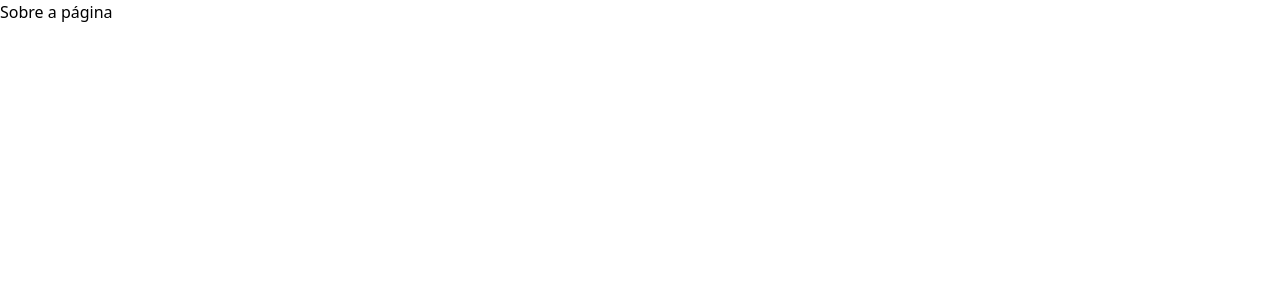
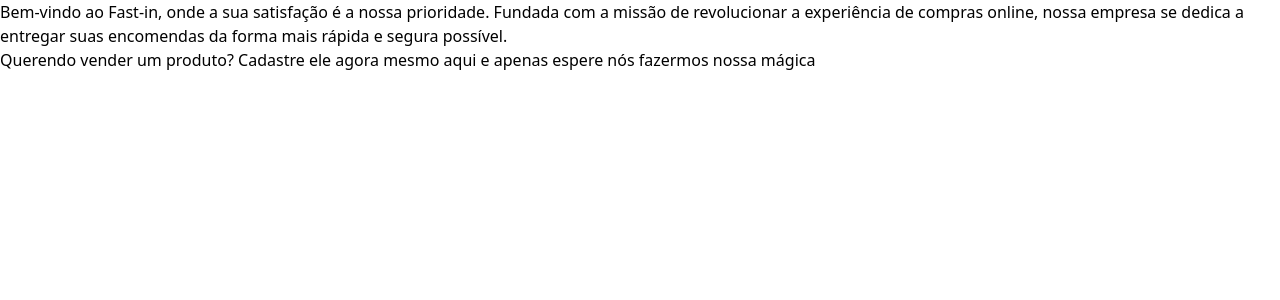
Before and after one commit to rSaydelleS/fast-in, a React (Vite) app in the folder Front-End/ecommerce/: page /sobre in a window 1280 px wide. Shown: the top 300 px of the page. Built offline with nearby package versions, Linux system fonts and the light colour scheme.

Commit message:
Adicionando o conteúdo da página Sobre Nós

```diff
--- a/Front-End/ecommerce/src/View/Sobre/Sobre.jsx
+++ b/Front-End/ecommerce/src/View/Sobre/Sobre.jsx
@@ -1,8 +1,22 @@
+import { Link } from "react-router-dom";
+
 const Sobre = () => {
   return (
     <>
       <main>
-        <section>Sobre a página</section>
+        <section>
+          <p>
+            Bem-vindo ao Fast-in, onde a sua satisfação é a nossa prioridade.
+            Fundada com a missão de revolucionar a experiência de compras
+            online, nossa empresa se dedica a entregar suas encomendas da forma
+            mais rápida e segura possível.
+          </p>
+          <p>
+            Querendo vender um produto? Cadastre ele agora mesmo{" "}
+            <Link to={"/cadastrar"}>aqui</Link> e apenas espere nós fazermos
+            nossa mágica
+          </p>
+        </section>
       </main>
     </>
   );
--- a/Front-End/ecommerce/src/components/Header/Header.jsx
+++ b/Front-End/ecommerce/src/components/Header/Header.jsx
@@ -25,7 +25,13 @@
       <header>
         <main className="flex flex-grow items-center justify-around ">
           <div className="w-[150px] h-[150px]">
-            <img src="../../../public/fast-in-logo.png" alt="Logo" />
+            <Link to={"/home"}>
+              <img
+                src="../../../public/fast-in-logo.png"
+                alt="Logo"
+                className="cursor-pointer"
+              />
+            </Link>
           </div>
           <section>
             <ul className="flex flex-row gap-8 font-bold text-xl">
```
